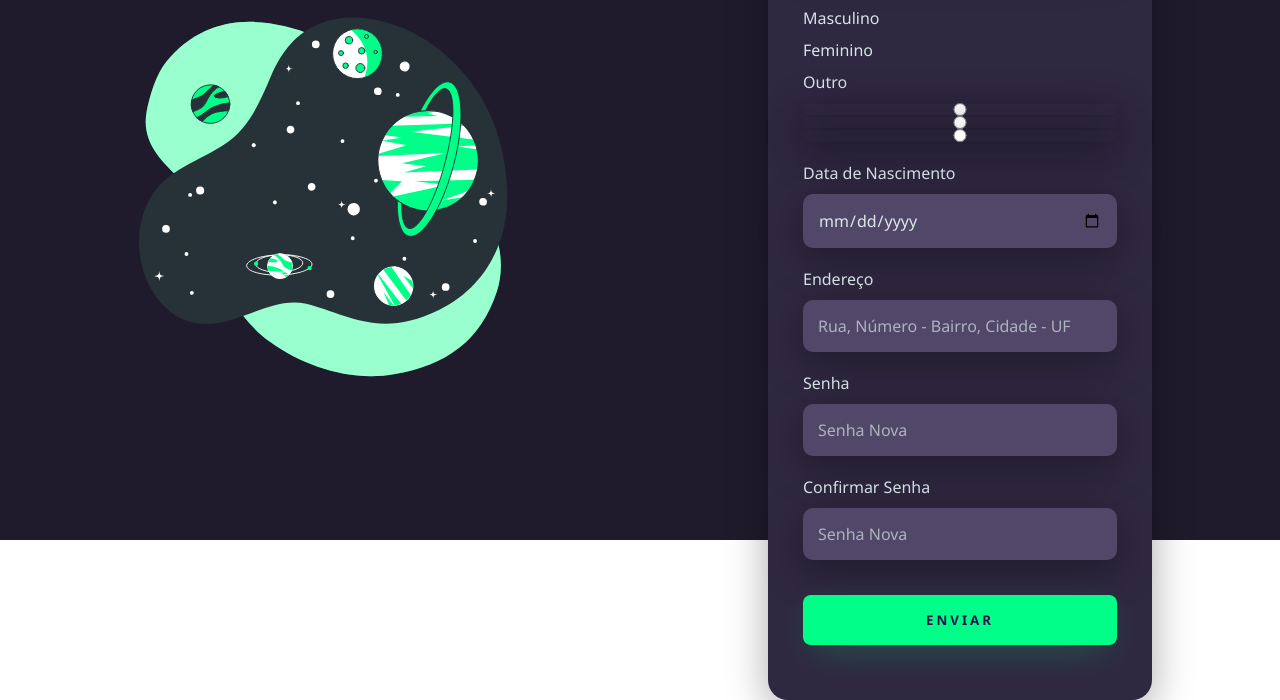
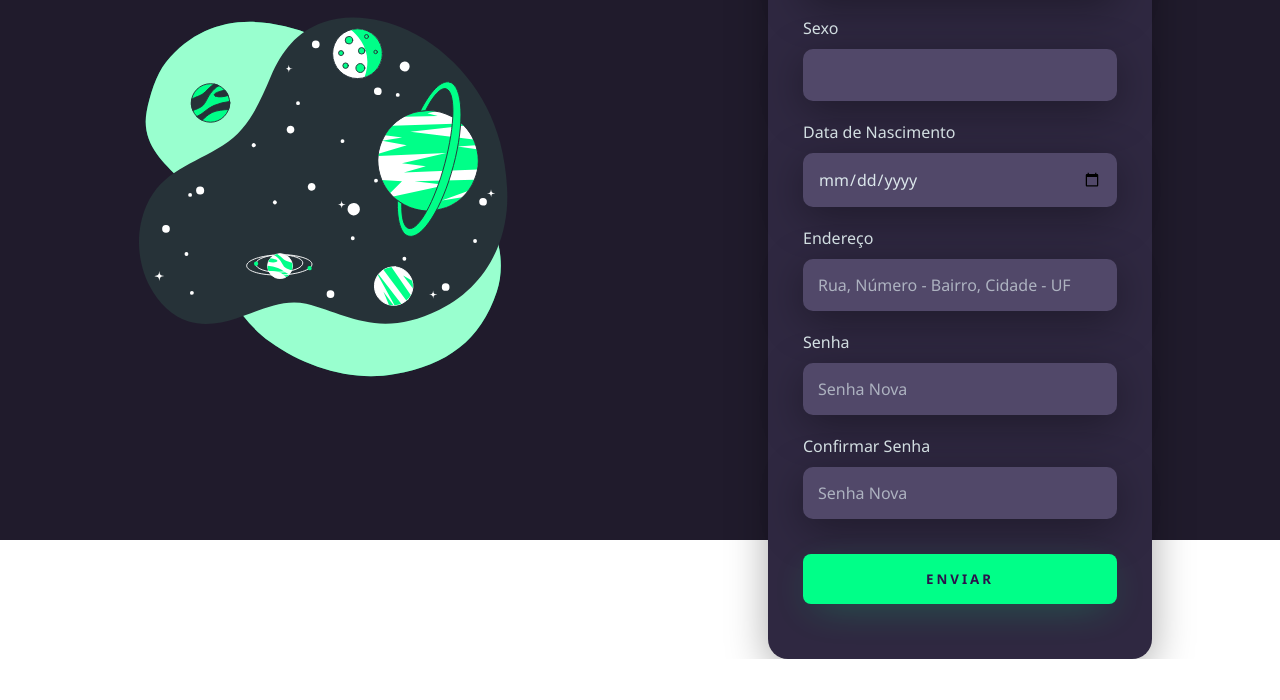
Before and after one commit to R0drigoG0mes/Divertido, a plain HTML site: page login_dark/cadastro.html in a window 1280 px wide. Shown: the part 260-960 px from the top of the page. After the commit the page ends 919 px from the top, so only its background shows below. Drawn offline with Linux system fonts and the light colour scheme.

Commit message:
quase cadastro

```diff
--- a/login_dark/cadastro.html
+++ b/login_dark/cadastro.html
@@ -36,13 +36,14 @@
                                     <input type="tel" name="tel" id="itelefone" placeholder="(xx)xxxxxxxxx" required maxlength="14" autocomplete="tel" pattern="\([0-9]{2}\)[9]{1}[0-9]{8}">
                                 </div>
                                 <div class="text-field">
-                                    <label for="nada">Sexo</label>
-                                    <label for="iM">Masculino</label>
-                                    <label for="iF">Feminino</label>
-                                    <label for="iOutro">Outro</label>
-                                    <input type="radio" name="sexo" id="iM" required>
-                                    <input type="radio" name="sexo" id="iF">
-                                    <input type="radio" name="sexo" id="iOutro">
+                                    <label for="isexo">Sexo</label>
+                                    <input type="text" name="sexo" id="sexoid" list="isexo">
+                                    <datalist id="isexo">
+                                        <option value="Feminino"></option>
+                                        <option value="Masculino"></option>
+                                        <option value="Não dizer"></option>
+                                        <option value="Outro"></option>
+                                    </datalist>
                                 </div>
                                 <div class="text-field">
                                     <label for="idata">Data de Nascimento</label>
--- a/login_dark/estilos/estilo.css
+++ b/login_dark/estilos/estilo.css
@@ -159,3 +159,8 @@ fieldset{
         width: 90%;
     }
 }
+
+legend[class="text-field"]{
+    color: var(--fonte-3);
+    margin-bottom: 10px;
+}
```
